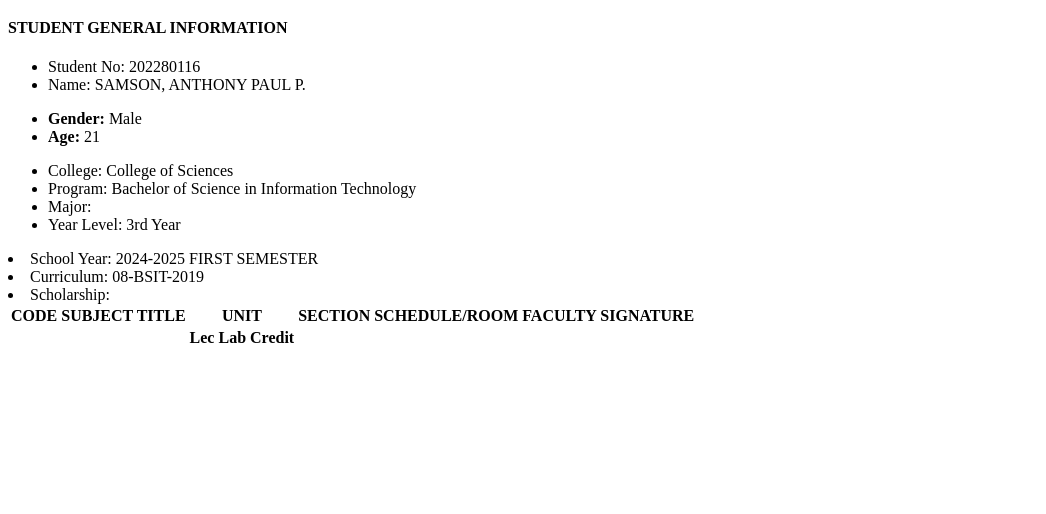
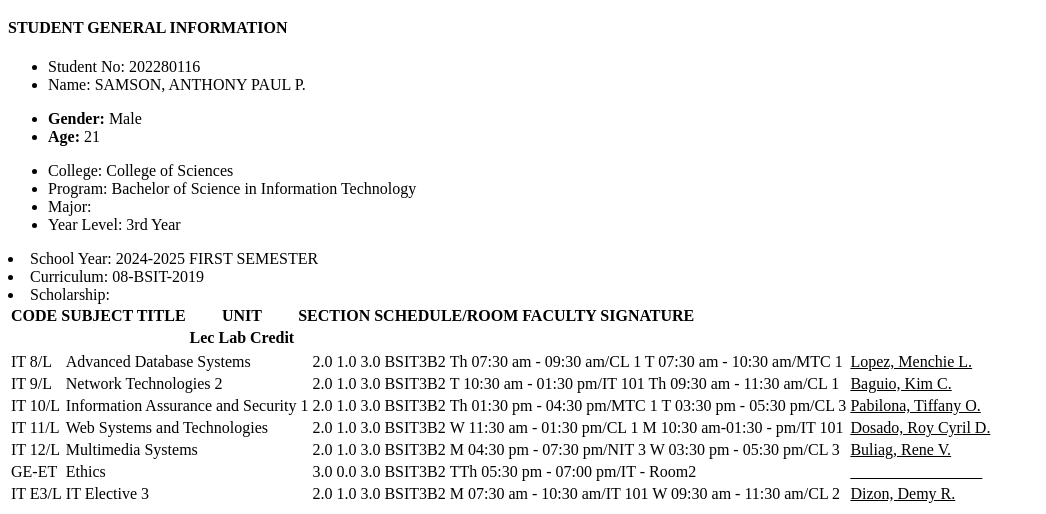
Before and after one commit to Apps-f/WEBSys-SAMSON, a plain HTML site: page index.html in a window 1280 px wide. Shown: the part 709-1223 px from the top of the page, without its empty margins (0-1046 px from the left). Before the commit the page ends 1067 px from the top, so only its background shows below. Drawn offline with Linux system fonts and the light colour scheme.

Commit message:
Table Body

```diff
--- a/index.html
+++ b/index.html
@@ -121,6 +121,83 @@
         </table>
     </div>
 
+    <div class="border1"></div>
+    <div class="courses_tab">
+        <table>
+            <tbody>
+                <tr>
+                    <td>IT 8/L</td>
+                    <td>Advanced Database Systems</td>
+                    <td>2.0</td>
+                    <td>1.0</td>
+                    <td>3.0</td>
+                    <td>BSIT3B2</td>
+                    <td>Th 07:30 am - 09:30 am/CL 1 T 07:30 am - 10:30 am/MTC 1</td>
+                    <td style="text-decoration: underline;">Lopez, Menchie L.</td>
+                </tr>
+                <tr>
+                    <td>IT 9/L</td>
+                    <td>Network Technologies 2</td>
+                    <td>2.0</td>
+                    <td>1.0</td>
+                    <td>3.0</td>
+                    <td>BSIT3B2</td>
+                    <td>T 10:30 am - 01:30 pm/IT 101 Th 09:30 am - 11:30 am/CL 1</td>
+                    <td style="text-decoration: underline;">Baguio, Kim C.</td>
+                </tr>
+                <tr>
+                    <td>IT 10/L</td>
+                    <td>Information Assurance and Security 1</td>
+                    <td>2.0</td>
+                    <td>1.0</td>
+                    <td>3.0</td>
+                    <td>BSIT3B2</td>
+                    <td>Th 01:30 pm - 04:30 pm/MTC 1 T 03:30 pm - 05:30 pm/CL 3</td>
+                    <td style="text-decoration: underline;">Pabilona, Tiffany O.</td>
+                </tr>
+                <tr>
+                    <td>IT 11/L</td>
+                    <td>Web Systems and Technologies</td>
+                    <td>2.0</td>
+                    <td>1.0</td>
+                    <td>3.0</td>
+                    <td>BSIT3B2</td>
+                    <td>W 11:30 am - 01:30 pm/CL 1 M 10:30 am-01:30 - pm/IT 101</td>
+                    <td style="text-decoration: underline;">Dosado, Roy Cyril D.</td>
+                </tr>
+                <tr>
+                    <td>IT 12/L</td>
+                    <td>Multimedia Systems</td>
+                    <td>2.0</td>
+                    <td>1.0</td>
+                    <td>3.0</td>
+                    <td>BSIT3B2</td>
+                    <td>M 04:30 pm - 07:30 pm/NIT 3 W 03:30 pm - 05:30 pm/CL 3</td>
+                    <td style="text-decoration: underline;">Buliag, Rene V.</td>
+                </tr>
+                <tr>
+                    <td>GE-ET</td>
+                    <td>Ethics</td>
+                    <td>3.0</td>
+                    <td>0.0</td>
+                    <td>3.0</td>
+                    <td>BSIT3B2</td>
+                    <td>TTh 05:30 pm - 07:00 pm/IT - Room2</td>
+                    <td style="text-decoration: underline;">&nbsp;&nbsp;&nbsp;&nbsp;&nbsp;&nbsp;&nbsp;&nbsp;&nbsp;&nbsp;&nbsp;&nbsp;&nbsp;&nbsp;&nbsp;&nbsp;&nbsp;&nbsp;&nbsp;&nbsp;&nbsp;&nbsp;&nbsp;&nbsp;&nbsp;&nbsp;&nbsp;&nbsp;&nbsp;&nbsp;&nbsp;&nbsp;&nbsp;</td>
+                </tr>
+                <tr>
+                    <td>IT E3/L</td>
+                    <td>IT Elective 3</td>
+                    <td>2.0</td>
+                    <td>1.0</td>
+                    <td>3.0</td>
+                    <td>BSIT3B2</td>
+                    <td>M 07:30 am - 10:30 am/IT 101 W 09:30 am - 11:30 am/CL 2</td>
+                    <td style="text-decoration: underline;">Dizon, Demy R.</td>
+                </tr>
+            </tbody>
+        </table>
+    </div>
 
 </body>
 </html>
```
